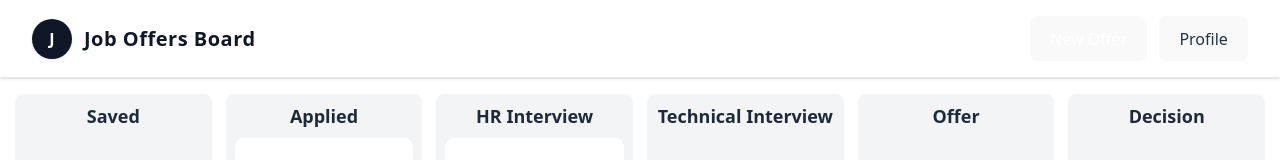
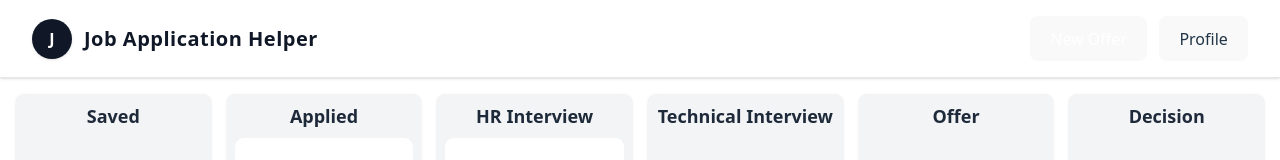
Before and after one commit to job-application-helper-hackaton-25/job-application-helper-frontend, a React (Vite) app: page / in a window 1280 px wide. Shown: the top 160 px of the page. Built offline with nearby package versions, Linux system fonts and the light colour scheme.

Commit message:
Update app Header with correct app name

```diff
--- a/src/components/Header.jsx
+++ b/src/components/Header.jsx
@@ -10,7 +10,7 @@ export default function Header() {
                         J
                     </div>
                     <span className="text-xl font-semibold text-gray-900 dark:text-white tracking-wide">
-                    Job Offers Board
+                    Job Application Helper
                     </span>
                 </div>
 
```
